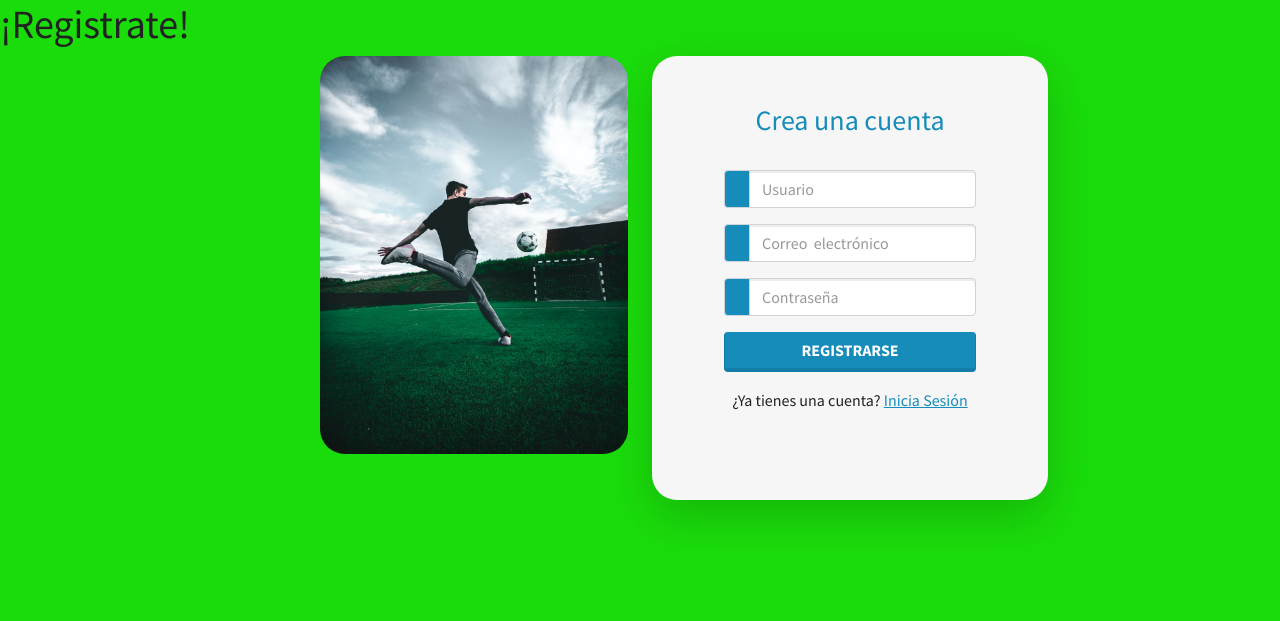
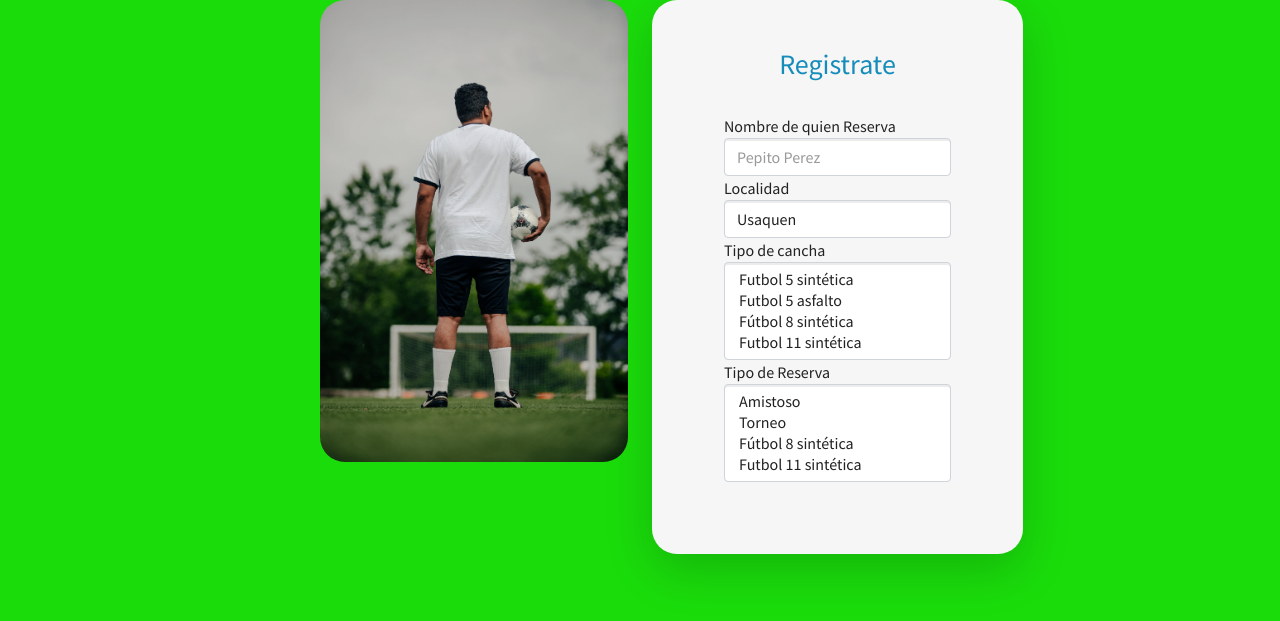
Before and after one commit to SebasL02/ProyectoFinal, a PHP site: page /proyecto/Views/motivation.php in a window 1280 px wide. Shown: the part 60-681 px from the top of the page. Run offline with PHP 8.4, Linux system fonts and the light colour scheme; some libraries are stand-ins or nearby versions.

Commit message:
Cambio En el Formulario
Se modifico el formulario y la imagen

```diff
--- a/Proyecto/Views/motivation.php
+++ b/Proyecto/Views/motivation.php
@@ -11,12 +11,12 @@ define('IMG_PATH', '../img/');
 include(VIEWS_PATH . "header.php");
 ?>
 
-<h1>¡Registrate!</h1>
+
 
 <div class="container-fluid">
   <div class="row">
     <div class="col-md-6">
-      <img class="img-signup" alt="Imagen de chico pateando un balón" src="<?php echo IMG_PATH . "soccer-signup.jpg" ?>" />
+      <img class="img-signup" alt="Imagen de chico en la cancha de Futbol" src="<?php echo IMG_PATH . "Cancha.jpg" ?>" />
     </div>
     <div class="col-md-6">
 
@@ -24,29 +24,48 @@ include(VIEWS_PATH . "header.php");
       <div class="rounded d-flex justify-content-left">
         <div class="shadow-lg p-5 bg-light" style="border-radius: 25px;">
           <div class="text-center">
-            <h3 class="text-primary">Crea una cuenta</h3>
+            <h3 class="text-primary">Registrate</h3>
           </div>
           <div class="p-4">
-            <form action="<?php echo CONTROLLER_PATH; ?>validar_registro_inicio_sesion.php" method="POST">
-              <div class="input-group mb-3">
-                <span class="input-group-text bg-primary"><i class="bi bi-person-plus-fill text-white"></i></span>
-                <input type="text" class="form-control" placeholder="Usuario" name="Nombre" required minlength=4>
-              </div>
-              <div class="input-group mb-3">
-                <span class="input-group-text bg-primary"><i class="bi bi-envelope text-white"></i></span>
-                <input type="email" class="form-control" placeholder="Correo  electrónico" name="Correo" required>
-              </div>
-              <div class="input-group mb-3">
-                <span class="input-group-text bg-primary"><i class="bi bi-key-fill text-white"></i></span>
-                <input type="password" class="form-control" placeholder="Contraseña" name="Clave" required  minlength=8>
-              </div>
-              <div class="d-grid col-12 mx-auto">
-                <button type="submit" class="btn btn-primary" name="registro_usuario"> Registrarse</a>
-              </div>
-              <p class="text-center mt-3">¿Ya tienes una cuenta?
-                <a href="login.php"><span class="text-primary">Inicia Sesión</span></a>
-              </p>
-            </form>
+          <form>
+  <div class="form-group">
+    <label for="exampleFormControlInput1">Nombre de quien Reserva</label>
+    <input type="name" class="form-control" id="exampleFormControlInput1" placeholder="Pepito Perez">
+  </div>
+  <div class="form-group">
+    <label for="exampleFormControlSelect1">Localidad</label>
+    <select class="form-control" id="exampleFormControlSelect1">
+      <option>Usaquen</option>
+      <option>Chapinero</option>
+      <option>Santa fe</option>
+      <option>Usme</option>
+      <option>Bosa</option>
+      <option>Kennedy</option>
+      <option>Fontibón</option>
+      <option>Engativá</option>
+    </select>
+  </div>
+  <div class="form-group">
+    <label for="exampleFormControlSelect2">Tipo de cancha</label>
+    <select multiple class="form-control" id="exampleFormControlSelect2">
+      <option>Futbol 5 sintética</option>
+      <option>Futbol 5 asfalto</option>
+      <option>Fútbol 8 sintética</option>
+      <option>Futbol 11 sintética</option>
+
+    </select>
+  </div>
+  <div class="form-group">
+    <label for="exampleFormControlSelect2">Tipo de Reserva</label>
+    <select multiple class="form-control" id="exampleFormControlSelect2">
+      <option>Amistoso</option>
+      <option>Torneo</option>
+      <option>Fútbol 8 sintética</option>
+      <option>Futbol 11 sintética</option>
+
+    </select>
+  </div>
+</form>
           </div>
         </div>
       </div>
```
Also changed, not shown: Proyecto/img/Cancha.jpg (added).
